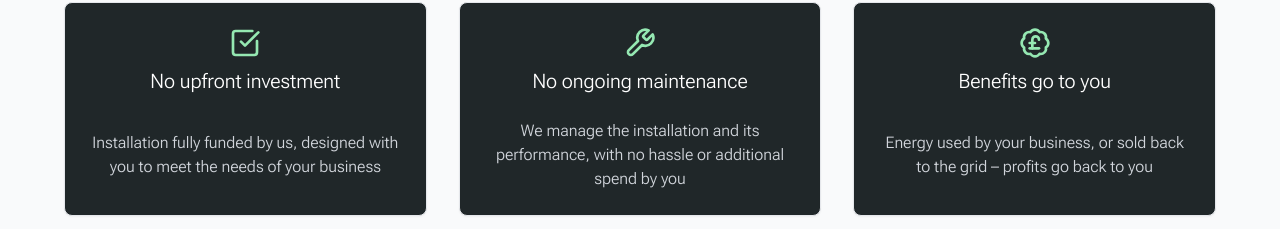
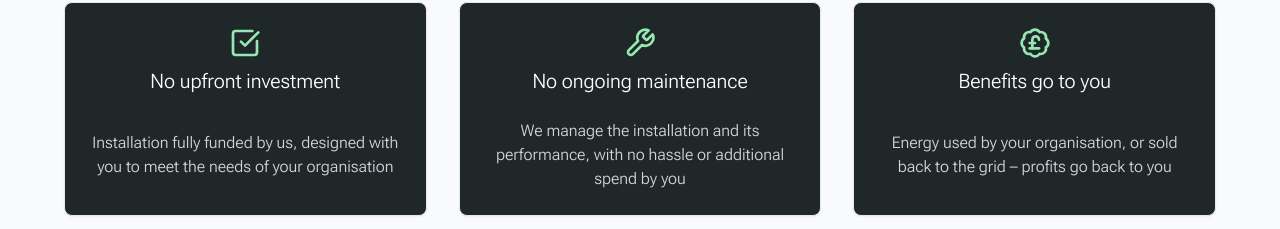
Before and after one commit to marianne-p/ges, a React (Vite) app: page / in a window 1280 px wide. Shown: the part 1352-1581 px from the top of the page. Built offline with nearby package versions, Linux system fonts and the light colour scheme.

Commit message:
Update Services.jsx
wording - replaced business with organisation

```diff
--- a/src/components/Services.jsx
+++ b/src/components/Services.jsx
@@ -6,7 +6,7 @@ const services = [
   {
     icon: <SquareCheckBig className="h-8 w-8" />,
     title: "No upfront investment",
-    description: "Installation fully funded by us, designed with you to meet the needs of your business",
+    description: "Installation fully funded by us, designed with you to meet the needs of your organisation",
   },
   {
     icon: <Wrench className="h-8 w-8" />,
@@ -16,7 +16,7 @@ const services = [
   {
     icon: <BadgePoundSterling className="h-8 w-8" />,
     title: "Benefits go to you",
-    description: "Energy used by your business, or sold back to the grid – profits go back to you",
+    description: "Energy used by your organisation, or sold back to the grid – profits go back to you",
   },
   {
     icon: <ThumbsUp className="h-8 w-8" />,
```
